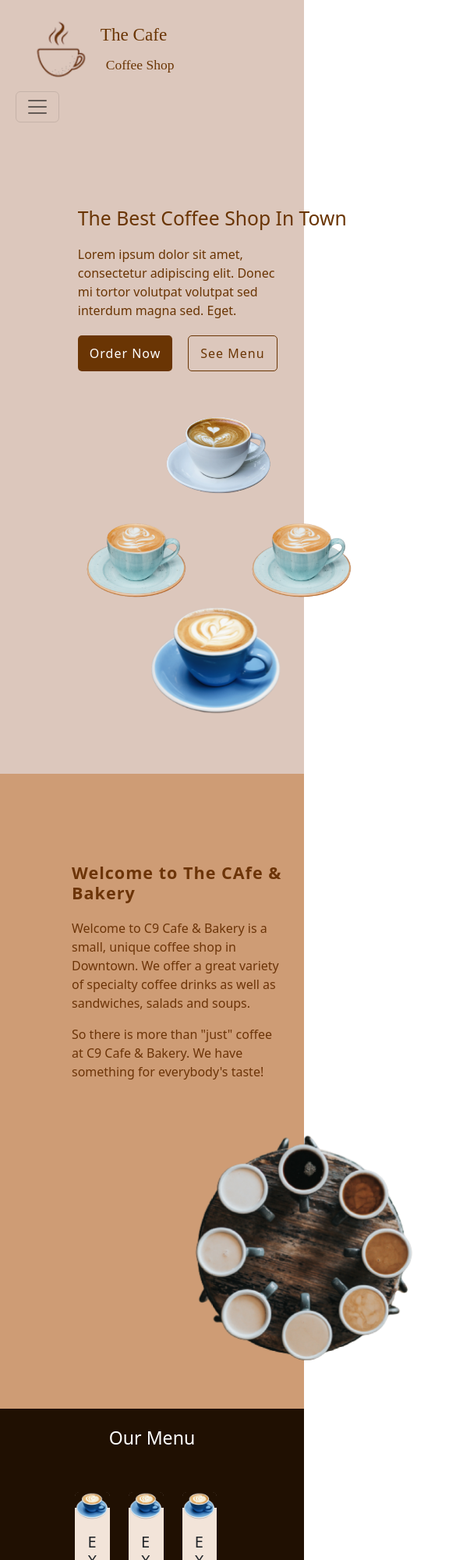
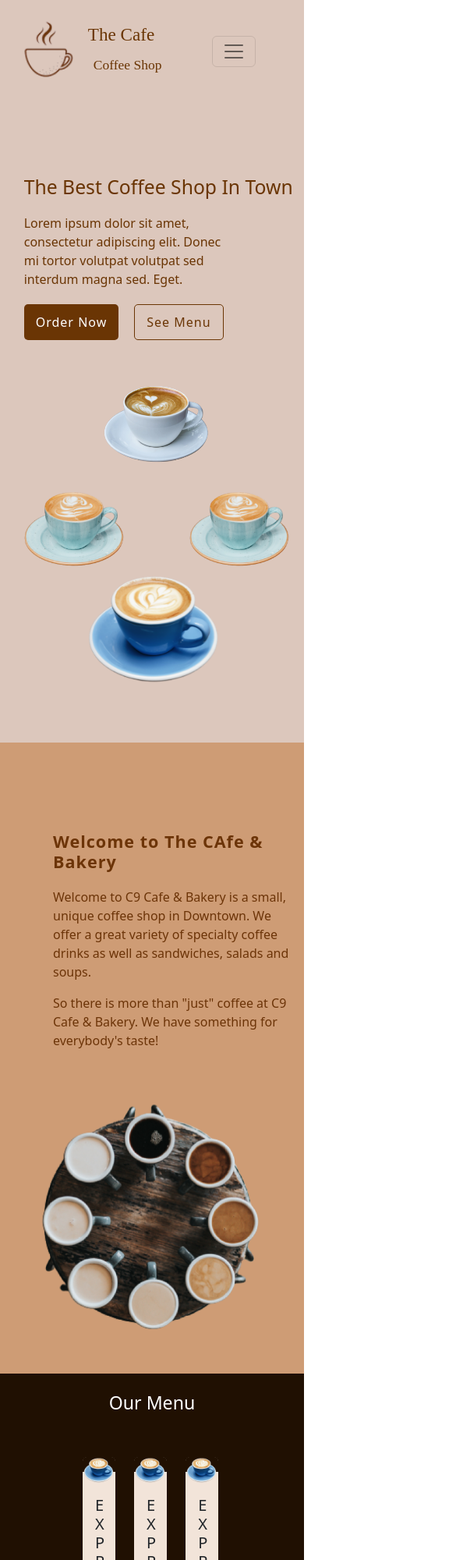
Before and after one commit to zinminht/thecafepj, a plain HTML site: page index.html in a window 390 px wide. Shown: the top 2000 px of the page at 78% size, 585 px wide, since content can reach past the window. Drawn offline with nearby package versions, Linux system fonts and the light colour scheme.

Commit message:
3.11.2022

```diff
--- a/index.html
+++ b/index.html
@@ -13,11 +13,11 @@
     <!-- start header -->
     <header>
 
-        <nav class="navbar navbar-expand-lg">
+        <nav class="navbar navbar-expand-md">
             <div class="container-fluid">
 
                 <div class="brand">
-                    <a href="#" class="navbar-brand d-flex mx-4">
+                    <a href="#" class="navbar-brand d-flex mx-2">
                         <img src="images/logo.png" class="logo" alt="logo" />
                         <span>
                             <h3>The Cafe</h3>
@@ -46,11 +46,11 @@
         </nav>
 
         <!-- start banner -->
-        <div class="container">
+        <div class="container-fluid">
 
             <div class="row banner">
 
-                <div class="col-lg-6 col-sm-12 banner-contents">
+                <div class="col-lg-6 banner-contents">
                     <div class="banner-text">
                         <h2>The Best Coffee Shop In Town</h2>
                         <p>Lorem ipsum dolor sit amet, consectetur adipiscing elit. Donec mi tortor volutpat volutpat sed interdum magna sed. Eget.</p>
@@ -61,7 +61,7 @@
                     </div>
                 </div>
 
-                <div class="col-lg-6 col-sm-12 banner-imgs">
+                <div class="col-lg-6 banner-imgs">
                     <div class="banner-aniimgs">
                         <img src="./images/image 1.png" class="img1" alt="img1" />
                         <img src="./images/image 2.png" class="img2" alt="img2" />
@@ -83,7 +83,7 @@
 
         <div class="container-fluid">
 
-            <div class="row container welcome-contents mt-5">
+            <div class="row welcome-contents mt-5">
 
                 <div class="col-lg-7 col-sm-10 mx-auto">
 
@@ -97,7 +97,7 @@
 
                 </div>
 
-                <div class="col-lg-5 col-sm-10 mx-auto">
+                <div class="col-lg-5 mx-auto d-flex justify-content-center">
                     <img src="./images/image 4.png" class="welcome-img" alt="img4" />
                 </div>
 
@@ -127,11 +127,11 @@
                   <button type="button" data-bs-target="#carousel" data-bs-slide-to="2" aria-label="Slide 3"></button>
                 </div>
 
-                <div class="carousel-inner carouselControl">
+                <div class="carousel-inner carouselControlled">
                     <div class="carousel-item active positionControl">
                         <div class="row carouselinnerControl">
                             <div class="col-4 d-flex justify-content-center position-relative">
-                                <div class="card border-0" style="width: 18rem;">
+                                <div class="card border-0 rounded-10" style="width: 18rem;">
                                     <img src="./images/image 3.png" class="card-img-top cardIMG border-0" alt="img1">
                                     <div class="card-body">
                                         <h5 class="card-title">EXPRESSO --  12$</h5>
@@ -248,9 +248,9 @@
     <footer class="pt-4 text-light">
         <div class="container-fluid">
 
-            <div class="row container">
+            <div class="row">
 
-                <div class="col-lg-6 col-sm-6 text-center">
+                <div class="col-lg-6 col-sm-6 mb-4 text-center">
 
                     <h3>Address</h3>
                     <p class="p1">No.330, Ahlone Road, Dagon Township, Yangon International Hotel Compound, Yangon</p>
--- a/style.css
+++ b/style.css
@@ -1,9 +1,14 @@
 *{
+    box-sizing: border-box;
     user-select: none;
 }
 
+html,body{
+    overflow-x: hidden;
+}
+
 header{
-    background: #DCC7BC;
+    background-color: #DCC7BC;
 
     padding: 2% 0 4% 2%;
 }
@@ -13,7 +18,7 @@ header{
 }
 
 .brand{
-    margin: 0 50px 10px 0;
+    margin: 0 20px 10px 0;
 }
 
 .brand span{
@@ -112,17 +117,14 @@ header{
     color: #DCC7BC;
 }
 
-.container{
-    /* margin-top: 10px; */
-    margin-left: 80px;
+.banner-contents{
+    margin-top: 100px;
+    padding-left: 6%;
+    color: #6A3504;
+    /* background-color: green; */
 }
 
-.banner-contents{
-    margin-top: 100px;
-    color: #6A3504;
-}
-
-.banner-contents p{
+.banner-text p{
     width: 75%;
     margin: 20px 0;
 }
@@ -159,7 +161,7 @@ header{
 
     padding: 10px 15px;
 
-    transition: all .3s;
+    transition: all .1s;
 }
 
 .banner-menu-btn:hover{
@@ -179,7 +181,8 @@ header{
     height: 500px;
     /* margin-top: -20px; */
     padding: 50px 0;
-    /* background-color: green; */
+    /* background-color: red;
+    opacity: 0.5; */
 }
 
 .banner-aniimgs{
@@ -390,7 +393,7 @@ header{
 }
 
 .welcome-contents{
-    margin: 5px 0;
+    /* margin: 5px 0; */
 }
 
 .welcome-texts{
@@ -408,10 +411,9 @@ header{
 }
 
 .welcome-img{
-    width: 400px;
+    width: 300px;
 
-    padding: 0 50px;
-    margin-left: 140px;
+    /* padding: 0 50px; */
     margin-bottom: 30px;
 
     animation: welcomeani 10s linear infinite forwards;
@@ -436,7 +438,7 @@ header{
 }
 
 .positionControl{
-    padding-left: 19%;
+    padding-left: 22%;
 }
 
 .carouselinnerControl{
@@ -456,7 +458,7 @@ header{
     width: 10px;
     height: 10px;
 
-    margin: 0 10px;
+    margin: -10px 10px;
 
     border-radius: 50%;
 
@@ -473,4 +475,5 @@ header{
 
 footer{
     background-color:#090909;
+
 }
```
